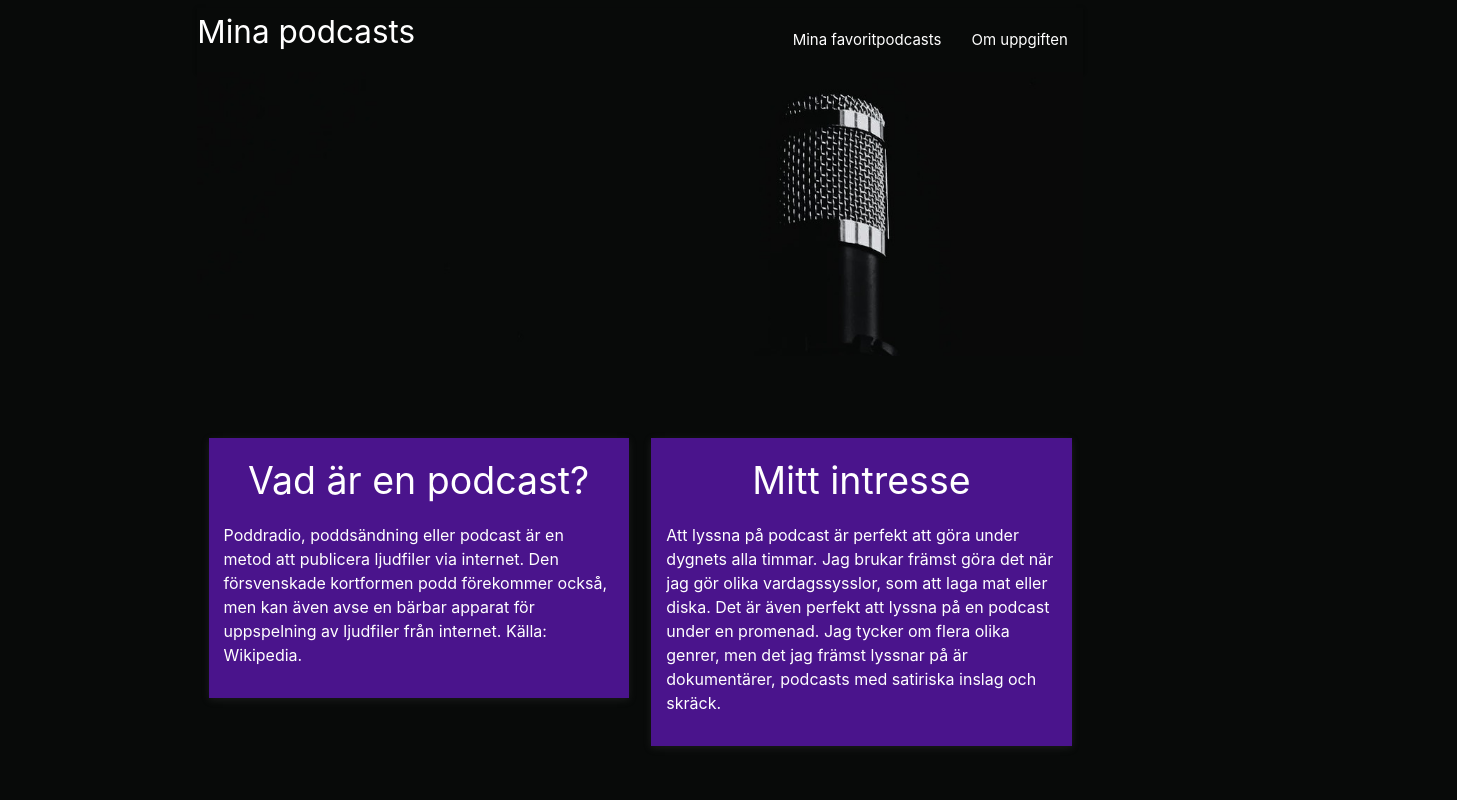
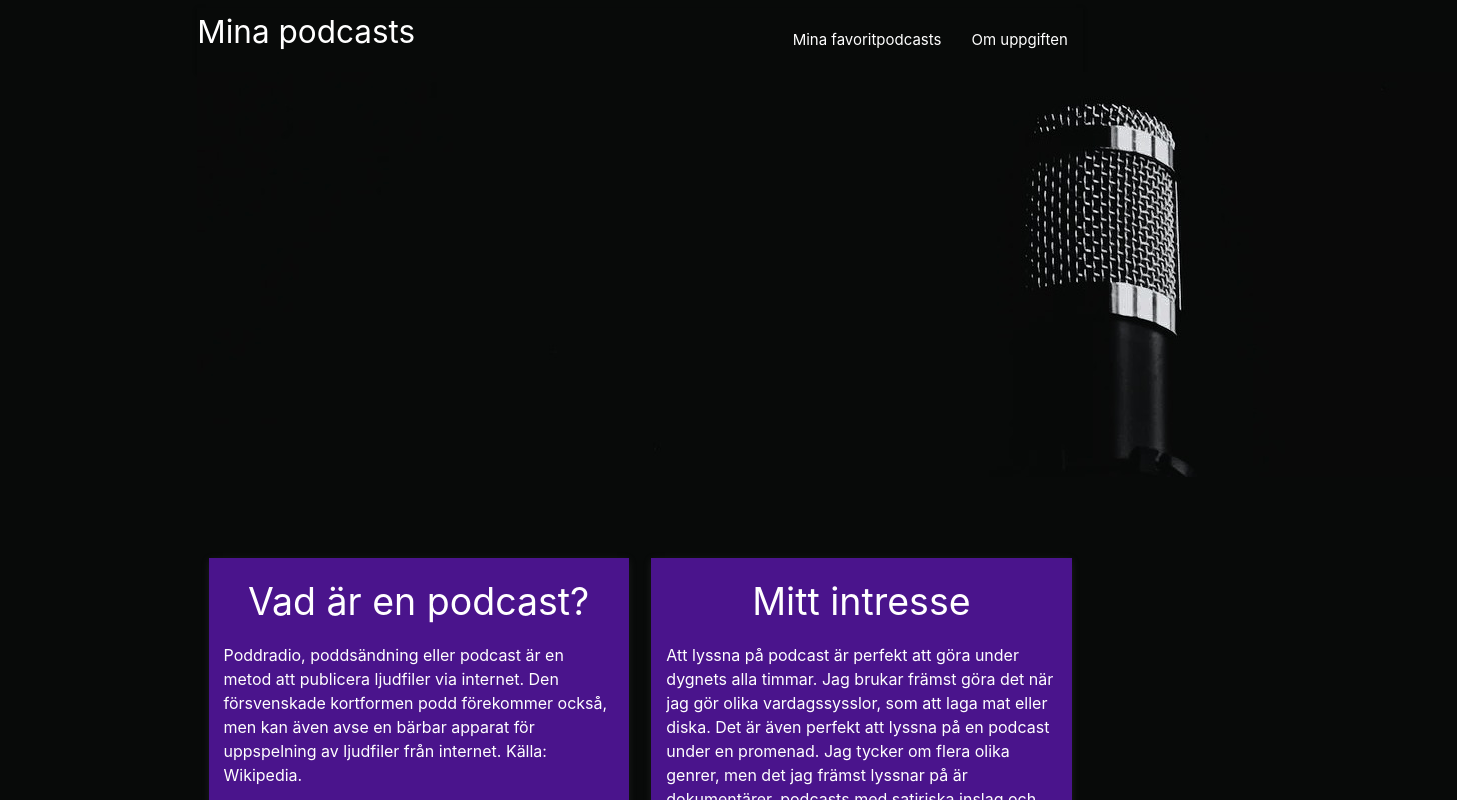
Before and after one commit to eemmmaf/moment3-frontend-ramverk, a Vue app in the folder Moment 3 - Frontend-ramverk/: page / in a window 1280 px wide. Shown: the top 800 px of the page, 1457 px wide, since content can reach past the window. Built offline with nearby package versions, Linux system fonts and the light colour scheme.

Commit message:
Tagit bort css

```diff
--- a/Moment 3 - Frontend-ramverk/src/assets/main.css
+++ b/Moment 3 - Frontend-ramverk/src/assets/main.css
@@ -14,10 +14,6 @@ h1{
   margin-top: 0.5rem;
 }
 
-img{
-  max-width: 100%;
-}
-
 p{
   font-size: 16px;
 }
```
